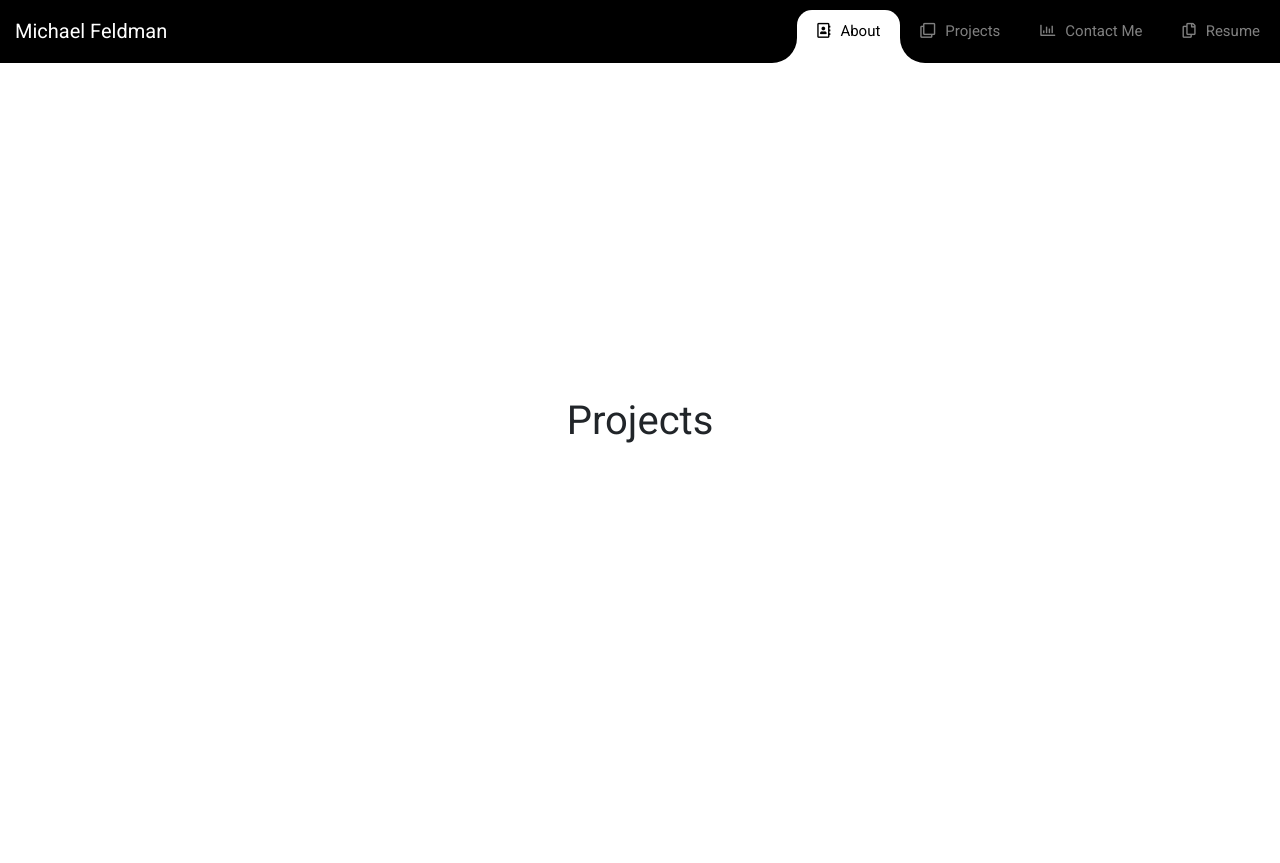
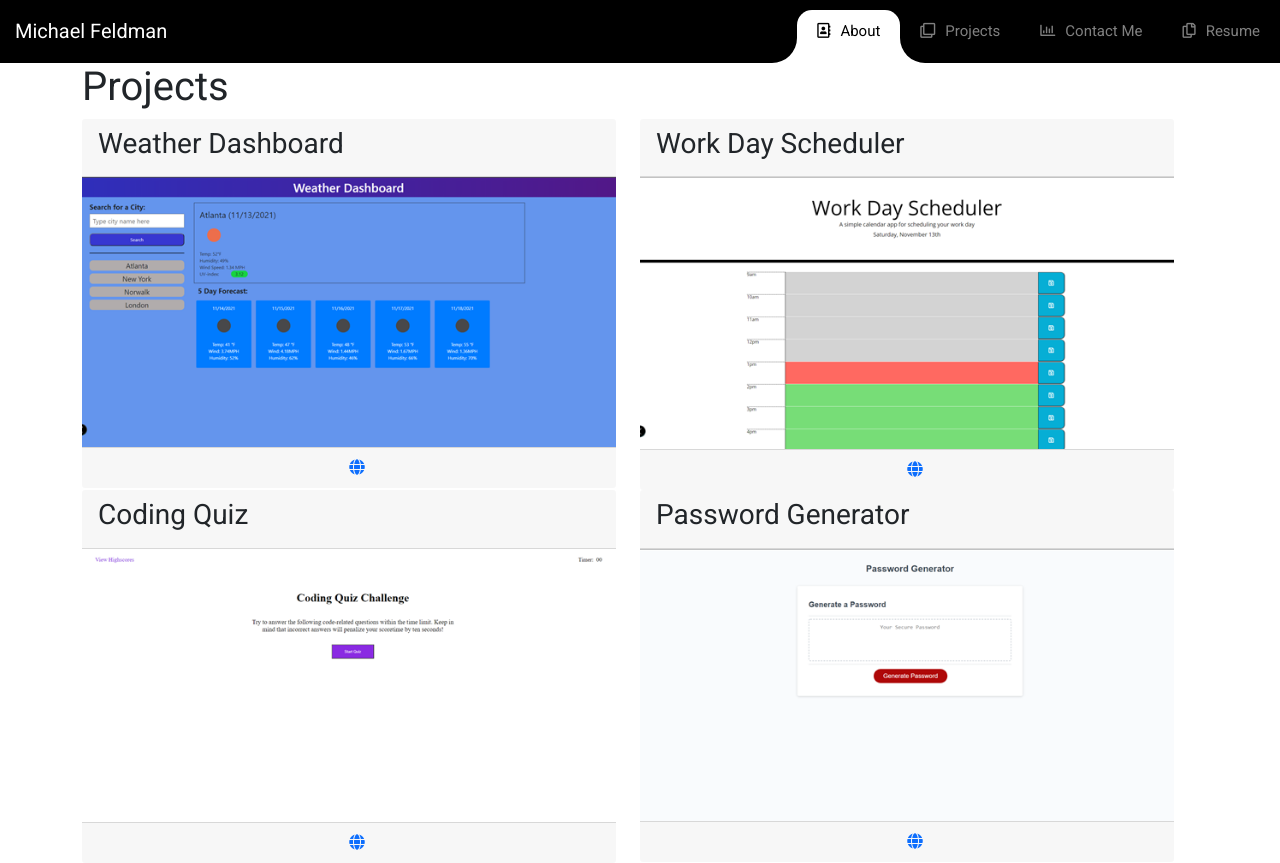
Before and after one commit to micah41224/20-React-Portfolio, a React (Create React App) app: page /projects in a window 1280 px wide. Before the commit the page ends 800 px from the top, so only its background shows below. Built offline with nearby package versions, Linux system fonts and the light colour scheme.

Commit message:
Uncommented about and projects pages and repaired image links to match the new folder structure

```diff
--- a/src/components/About/about.js
+++ b/src/components/About/about.js
@@ -1,40 +1,40 @@
 import React from 'react';
-// import aboutImg from "../assets/images/profile-pic-2.png";
+import aboutImg from "../../assets/images/profile-pic-2.png";
 
 // const about = () => {
 //     return (
 
 const about = () => {
     return (
-        <div className="container">
-            <h1 className="text-center" style={{paddingTop: "30%"}}>
-                About
-            </h1>
+        // <div className="container">
+        //     <h1 className="text-center" style={{paddingTop: "30%"}}>
+        //         About
+        //     </h1>
 
+        // </div>
+
+        <div className="container py-5 about-container aboutContainer">
+           <div className="row text-center">
+               <div className="col-lg-6 col-xs-12">
+                    <div className="photo-wrap mb-5">
+                        <img className="about-img" src={aboutImg} alt="aboutImg"></img>
+                    </div>
+               </div>
+               <div className="col-lg-6 col-xs-12">
+                    <h1 className="about">
+                       About
+                    </h1>
+                    <h6 className="aboutText">
+                        Hello, my name is Michael Feldman and welcome to my portfolio site! It is a genuine pleasure to be able to share my
+                        work with you and thank you for taking the time to have a look around! Below linked is a sample of my work and the
+                        skills I have attained thus far in my coding journey. Snellville Georgia has been home to me for the last 30 years
+                        and is short jaunt from the city of Atlanta. My passions include reading, exercise, movies and gaming! Though early
+                        in my coding journey its something I'm already deeply enjoying learning as it can be seen as one massive puzzle with
+                        so many potential paths to completion.
+                    </h6>
+               </div>
+            </div>
         </div>
-
-        // <div className="container py-5 about-container aboutContainer">
-        //    <div className="row text-center">
-        //        <div className="col-lg-6 col-xs-12">
-        //             <div className="photo-wrap mb-5">
-        //                 <img className="about-img" src={aboutImg} alt="aboutImg"></img>
-        //             </div>
-        //        </div>
-        //        <div className="col-lg-6 col-xs-12">
-        //             <h1 className="about">
-        //                About
-        //             </h1>
-        //             <h6 className="aboutText">
-        //                 Hello, my name is Michael Feldman and welcome to my portfolio site! It is a genuine pleasure to be able to share my
-        //                 work with you and thank you for taking the time to have a look around! Below linked is a sample of my work and the
-        //                 skills I have attained thus far in my coding journey. Snellville Georgia has been home to me for the last 30 years
-        //                 and is short jaunt from the city of Atlanta. My passions include reading, exercise, movies and gaming! Though early
-        //                 in my coding journey its something I'm already deeply enjoying learning as it can be seen as one massive puzzle with
-        //                 so many potential paths to completion.
-        //             </h6>
-        //        </div>
-        //     </div>
-        // </div>
     )
 }
 
--- a/src/components/Projects/projects.js
+++ b/src/components/Projects/projects.js
@@ -1,20 +1,86 @@
 // import React from 'react';
-// import weather from "../assets/images/weatherdashboardtestsize.png";
-// import workDay from "../assets/images/workdayschedulertestsize.png";
-// import quiz from "../assets/images/codingquiztestsize.png";
-// import passwordGen from "../assets/images/passwordgeneratortestsize.png";
+import weather from "../../assets/images/weatherdashboardtestsize.png";
+import workDay from "../../assets/images/workdayschedulertestsize.png";
+import quiz from "../../assets/images/codingquiztestsize.png";
+import passwordGen from "../../assets/images/passwordgeneratortestsize.png";
 
 
 import React from 'react'
 const projects = () => {
     return (
-        <div className="container">
-            <h1 className="text-center" style={{paddingTop: "30%"}}>
-                Projects
-            </h1>
-
+       <div className="container">
+    <div className="row">
+        <div className="col-sm">
+            <h1>Projects</h1>
+            </div>
+    <div className="row">
+        <div className="col-sm">
+            <div className="card-header">
+                <h3 className="card-title">Weather Dashboard</h3>
+            </div>
+            <div className="flex-item"><a href="https://micah41224.github.io/06-Server-Side-APIs-Weather-Dashboard/">
+                <img src={weather} alt="Weather Dashboard SS" className="img-fluid"></img>
+                </a>
+            </div>
+            <div className="card-footer text-center">
+                <a href="https://github.com/micah41224/06-Server-Side-APIs-Weather-Dashboard" target="_blank"><i className="fa fa-github projIcon"></i></a>
+                <a href="https://micah41224.github.io/06-Server-Side-APIs-Weather-Dashboard/" target="_blank"><i className="fa fa-globe projIcon" aria-hidden="true"></i></a>
+            </div>
         </div>
-    )
+        <div className="col-sm">
+            <div className="card-header">
+                <h3 className="card-title">Work Day Scheduler</h3>
+            </div>
+        <div className="flex-item"><a href="https://micah41224.github.io/05-Third-Party-APIs-Work-Day-Scheduler/">
+                <img src={workDay} alt="Code Refactor Homework"
+                    className="img-fluid"></img>
+            </a>
+        </div>
+        <div className="card-footer text-center">
+            <a href="https://github.com/micah41224/05-Third-Party-APIs-Work-Day-Scheduler" target="_blank"><i
+                    className="fa fa-github projIcon"></i></a>
+            <a href="https://micah41224.github.io/05-Third-Party-APIs-Work-Day-Scheduler/" target="_blank"><i className="fa fa-globe projIcon"
+                    aria-hidden="true"></i></a>
+        </div>
+        </div>
+    </div>
+    <div className="row">
+        <div className="col-sm">
+            <div className="card-header">
+            <h3 className="card-title">Coding Quiz</h3>
+            </div>
+        <div className="flex-item"><a href="https://micah41224.github.io/04-Web-APIs-Code-Quiz/">
+                <img src={quiz} alt="Code Refactor Homework"
+                    className="img-fluid"></img>
+            </a>
+        </div>
+        <div className="card-footer text-center">
+            <a href="https://github.com/micah41224/04-Web-APIs-Code-Quiz" target="_blank"><i
+                    className="fa fa-github projIcon"></i></a>
+            <a href="https://micah41224.github.io/04-Web-APIs-Code-Quiz/" target="_blank"><i className="fa fa-globe projIcon"
+                    aria-hidden="true"></i></a>
+        </div>
+        </div>
+        <div className="col-sm">
+        <div className="card-header">
+            <h3 className="card-title">Password Generator</h3>
+        </div>
+        <div className="flex-item"><a href="https://micah41224.github.io/03-Javascript-Password-Generator/">
+                <img src={passwordGen} alt="Code Refactor Homework"
+                    className="img-fluid"></img>
+            </a>
+        </div>
+        <div className="card-footer text-center">
+            <a href="https://github.com/micah41224/03-Javascript-Password-Generator" target="_blank"><i
+                    className="fa fa-github projIcon"></i></a>
+            <a href="https://micah41224.github.io/03-Javascript-Password-Generator/" target="_blank"><i className="fa fa-globe projIcon"
+                    aria-hidden="true"></i></a>
+        </div>
+        </div>
+    </div>
+</div>
+</div>
+    );
 }
 export default projects;
 
```
